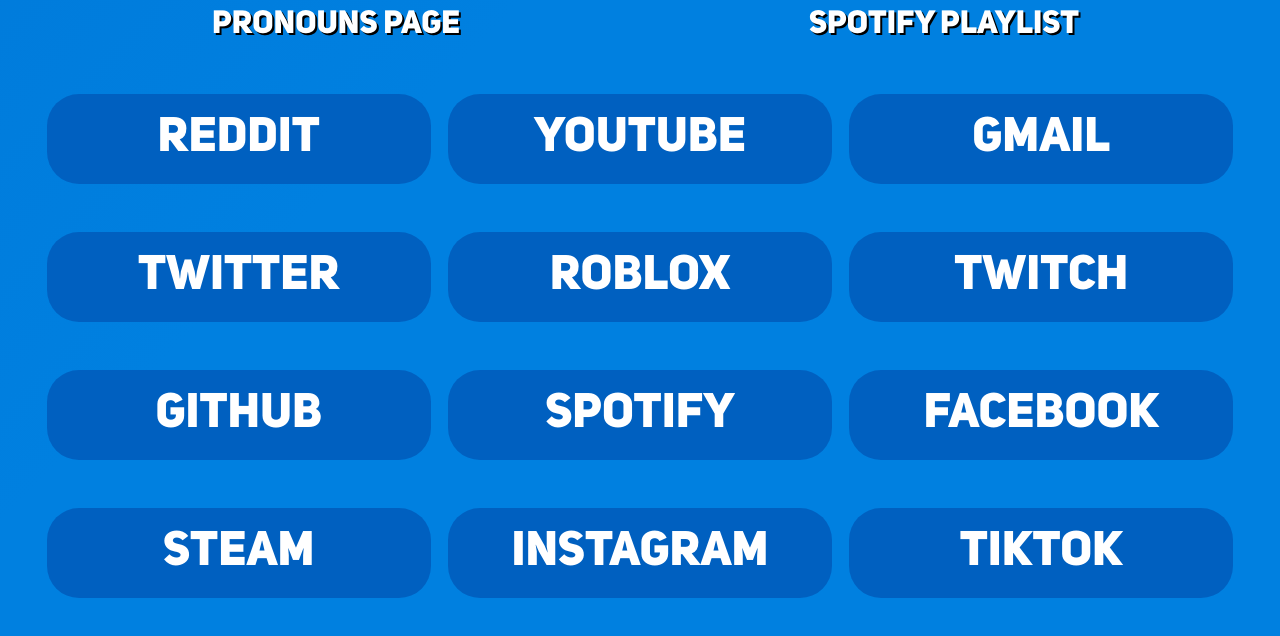
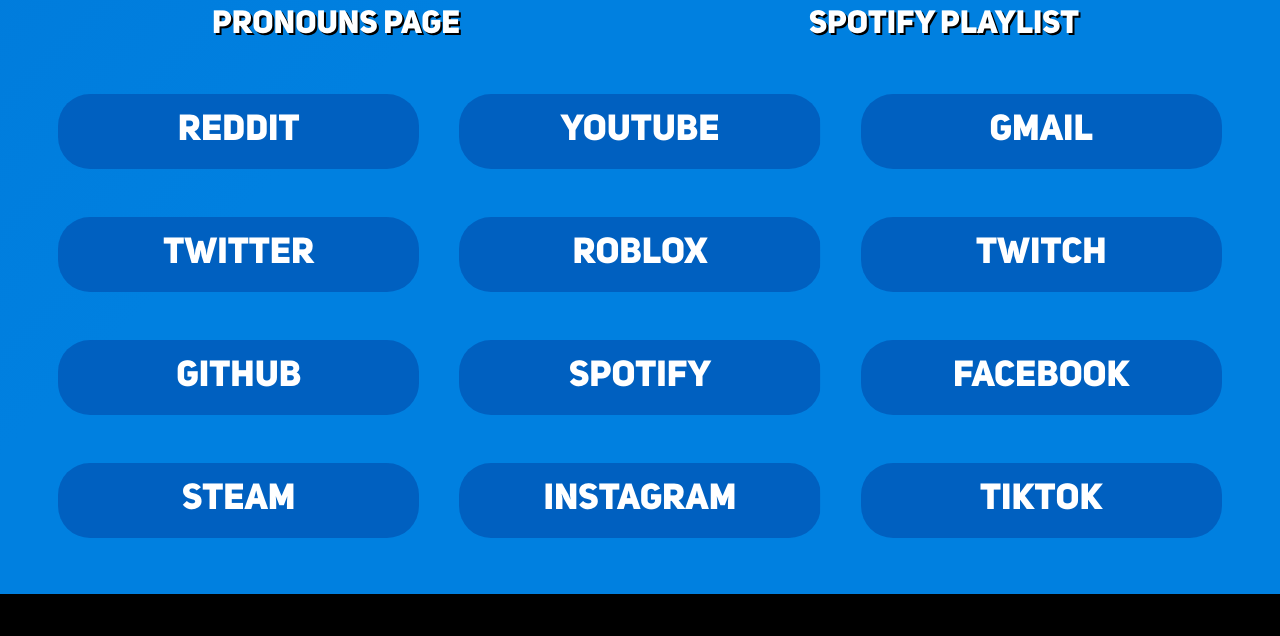
Before and after one commit to QUARK88/quark88.github.io, a plain HTML site: page index.html in a window 1280 px wide. Shown: the part 1135-1771 px from the top of the page. After the commit the page ends 1729 px from the top, so only its background shows below. Drawn offline with Linux system fonts and the light colour scheme.

Commit message:
Update index.html

```diff
--- a/index.html
+++ b/index.html
@@ -90,11 +90,11 @@
         color: #fff;
         cursor: pointer;
         display: inline-block;
-        font-size: 48px;
+        font-size: 36px;
         margin: 1%;
         padding: 16px;
         text-align: center;
-        width: 384px;
+        width: 90%;
         margin-bottom: 24px;
         margin-top: 24px;
         transition: all .2s ease-in-out;
```
